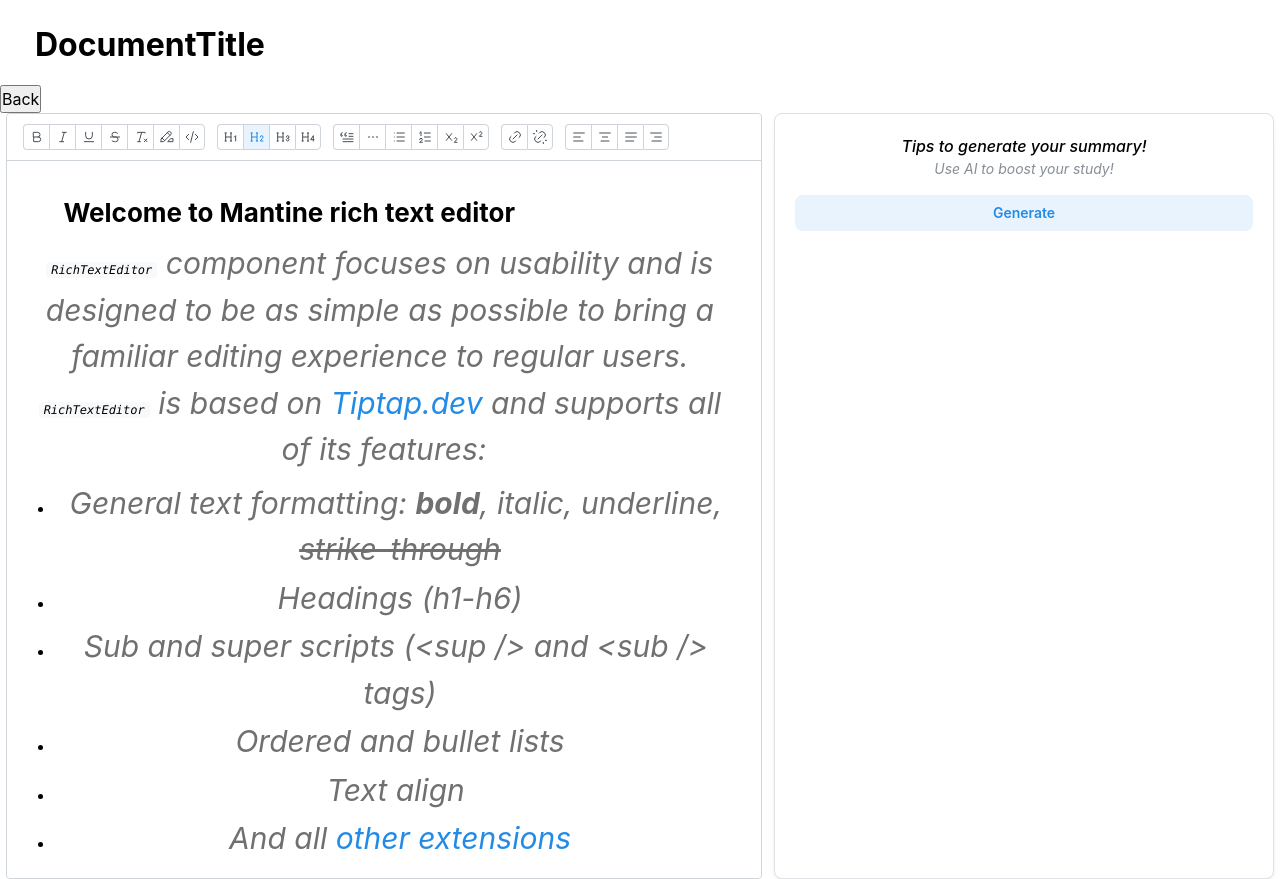
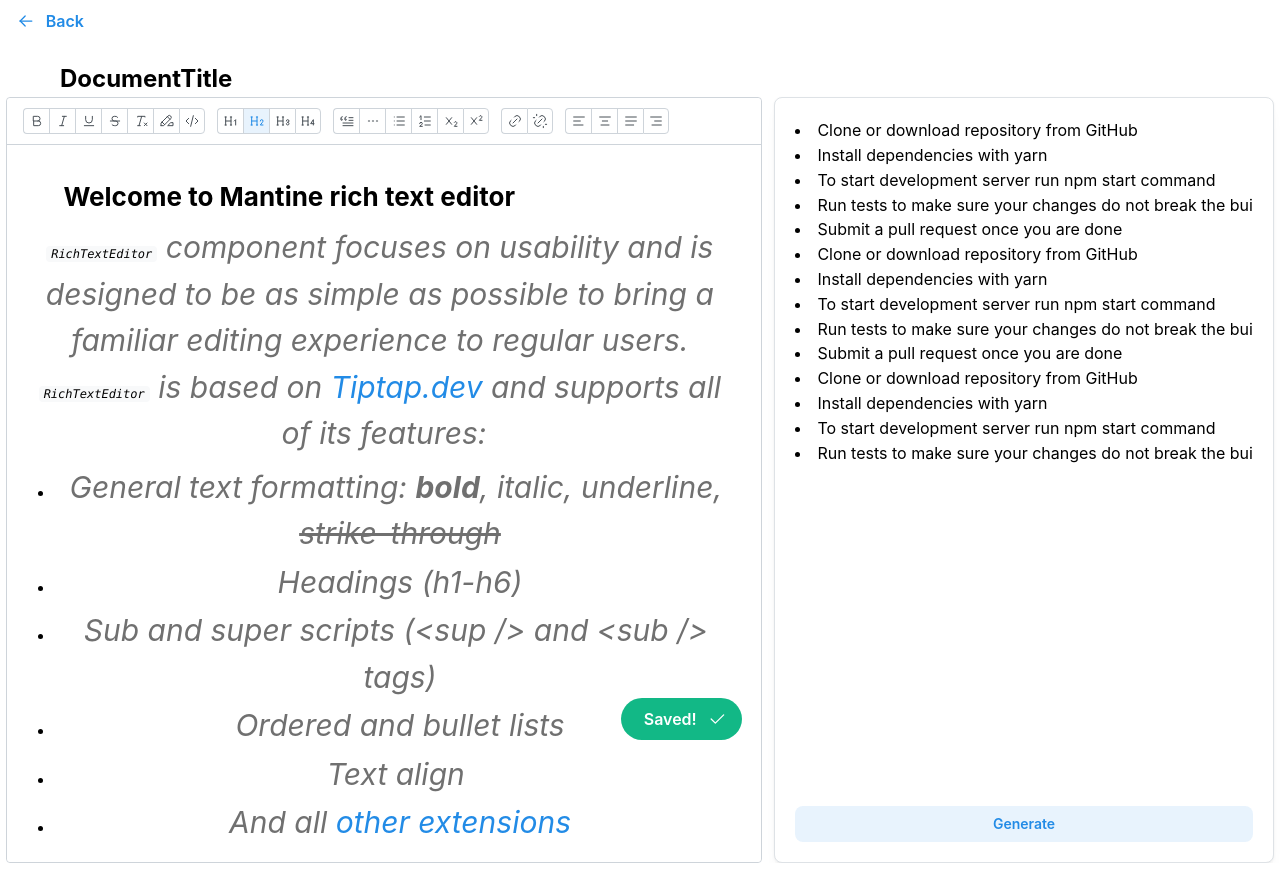
Before and after one commit to BUMETCS673/673A2_Project_Team5_MERN, a React (Vite) app in the folder code/client/: page /document in a window 1280 px wide. Built offline with nearby package versions, Linux system fonts and the light colour scheme.

Commit message:
ui update, scrollable area, save button

```diff
--- a/code/client/src/pages/document/view.css
+++ b/code/client/src/pages/document/view.css
@@ -11,9 +11,20 @@
 
 .summary{
   width: 39%;
-
 }
 
 .summaryCard{
+  display: flex;
+  justify-content: space-between;
   height: 100%;
 }
+
+#savebut{
+  position: absolute;
+  right: 42%;
+  bottom: 60px;
+}
+
+.doctitle{
+  margin-left: 20px;
+}
--- a/code/client/src/pages/document/view.tsx
+++ b/code/client/src/pages/document/view.tsx
@@ -3,7 +3,22 @@ import { RichTextEditor, Link } from '@mantine/tiptap';
 import { useEditor } from '@tiptap/react';
 import StarterKit from '@tiptap/starter-kit';
 import './view.css';
-import { BackgroundImage, Card, Text, Button, Group, Box } from '@mantine/core';
+import {
+  BackgroundImage,
+  Card,
+  Text,
+  Button,
+  Group,
+  Box,
+  ActionIcon,
+  rem,
+  Tooltip,
+  CopyButton,
+  List,
+  ScrollArea,
+} from '@mantine/core';
+import { IconArrowLeft, IconCheck, IconDeviceFloppy } from '@tabler/icons-react';
+import { useClipboard } from '@mantine/hooks';
 
 const content =
   '<h2 style="text-align: center;">Welcome to Mantine rich text editor</h2><p><code>RichTextEditor</code> component focuses on usability and is designed to be as simple as possible to bring a familiar editing experience to regular users. <code>RichTextEditor</code> is based on <a href="https://tiptap.dev/" rel="noopener noreferrer" target="_blank">Tiptap.dev</a> and supports all of its features:</p><ul><li>General text formatting: <strong>bold</strong>, <em>italic</em>, <u>underline</u>, <s>strike-through</s> </li><li>Headings (h1-h6)</li><li>Sub and super scripts (<sup>&lt;sup /&gt;</sup> and <sub>&lt;sub /&gt;</sub> tags)</li><li>Ordered and bullet lists</li><li>Text align&nbsp;</li><li>And all <a href="https://tiptap.dev/extensions" target="_blank" rel="noopener noreferrer">other extensions</a></li></ul>';
@@ -14,15 +29,37 @@ export default function DocumentView() {
     content,
   });
 
+  function ButtonCopy() {
+    const clipboard = useClipboard();
+  }
+
+  const docSaved = true;
+
   return (
     <>
       <div>
-        <h1>DocumentTitle</h1>
-        <button>Back</button>
+        <Button
+          variant="transparent"
+          leftSection={<IconArrowLeft style={{ width: rem(20), height: rem(20) }} stroke={1.5} />}
+          radius="xl"
+          size="md"
+          styles={
+            {
+              // root: { paddingLeft: rem(14), height: rem(48) },
+              // section: { marginRight: rem(22) },
+            }
+          }
+        >
+          Back
+        </Button>
+        <div className="doctitle">
+          <h2>DocumentTitle</h2>
+        </div>
       </div>
 
       <div className="flexContainer">
         <div className="documentEditor">
+          <div>
             <RichTextEditor editor={editor}>
               <RichTextEditor.Toolbar sticky stickyOffset={60}>
                 <RichTextEditor.ControlsGroup>
@@ -67,16 +104,85 @@ export default function DocumentView() {
               <RichTextEditor.Content />
             </RichTextEditor>
           </div>
+          <div id="savebut">
+            {/* <Tooltip
+              label="Document Saved!"
+              offset={5}
+              position="bottom"
+              radius="lg"
+              transitionProps={{ duration: 100, transition: 'slide-down' }}
+              // opened={clipboard.copied}
+            > */}
+
+            <Button
+              variant="filled"
+              rightSection={
+                docSaved ? (
+                  <IconCheck style={{ width: rem(20), height: rem(20) }} stroke={1.5} />
+                ) : (
+                  <IconDeviceFloppy style={{ width: rem(20), height: rem(20) }} stroke={1.5} />
+                )
+              }
+              color={docSaved ? 'teal' : 'blue'}
+              // onClick={}
+              radius="xl"
+              size="md"
+              styles={
+                {
+                  // root: { paddingRight: rem(14), height: rem(48) },
+                  // section: { marginLeft: rem(22) },
+                }
+              }
+              // onClick={() => clipboard.copy('https://www.youtube.com/watch?v=dQw4w9WgXcQ')}
+            >
+              {docSaved ? 'Saved!' : 'Save'}
+            </Button>
+          </div>
+        </div>
         <div className="summary">
           <Card className="summaryCard" shadow="sm" padding="lg" radius="md" withBorder>
+            {/* <div>
               <Text className="tiphead" fw={500}>
                 Tips to generate your summary!
               </Text>
               <Text size="sm" c="dimmed">
                 Use AI to boost your study!
               </Text>
-
-            <Button className="button" variant="light" color="blue" fullWidth mt="md" radius="md">
+            </div> */}
+            <div>
+              <ScrollArea h={350}>
+                <List size="md">
+                  <List.Item>Clone or download repository from GitHub</List.Item>
+                  <List.Item>Install dependencies with yarn</List.Item>
+                  <List.Item>To start development server run npm start command</List.Item>
+                  <List.Item>Run tests to make sure your changes do not break the build</List.Item>
+                  <List.Item>Submit a pull request once you are done</List.Item>
+                  <List.Item>Clone or download repository from GitHub</List.Item>
+                  <List.Item>Install dependencies with yarn</List.Item>
+                  <List.Item>To start development server run npm start command</List.Item>
+                  <List.Item>Run tests to make sure your changes do not break the build</List.Item>
+                  <List.Item>Submit a pull request once you are done</List.Item>
+                  <List.Item>Clone or download repository from GitHub</List.Item>
+                  <List.Item>Install dependencies with yarn</List.Item>
+                  <List.Item>To start development server run npm start command</List.Item>
+                  <List.Item>Run tests to make sure your changes do not break the build</List.Item>
+                  <List.Item>Submit a pull request once you are done</List.Item>
+                  <List.Item>Clone or download repository from GitHub</List.Item>
+                  <List.Item>Install dependencies with yarn</List.Item>
+                  <List.Item>To start development server run npm start command</List.Item>
+                  <List.Item>Run tests to make sure your changes do not break the build</List.Item>
+                  <List.Item>Submit a pull request once you are done</List.Item>
+                </List>
+              </ScrollArea>
+            </div>
+            <Button
+              className="genbutton"
+              variant="light"
+              color="blue"
+              fullWidth
+              mt="md"
+              radius="md"
+            >
               Generate
             </Button>
           </Card>
```
Also changed, not shown: 2 other files (tests, documents, lock files or other folders). Lines whose indentation alone changed are shown as unchanged.
